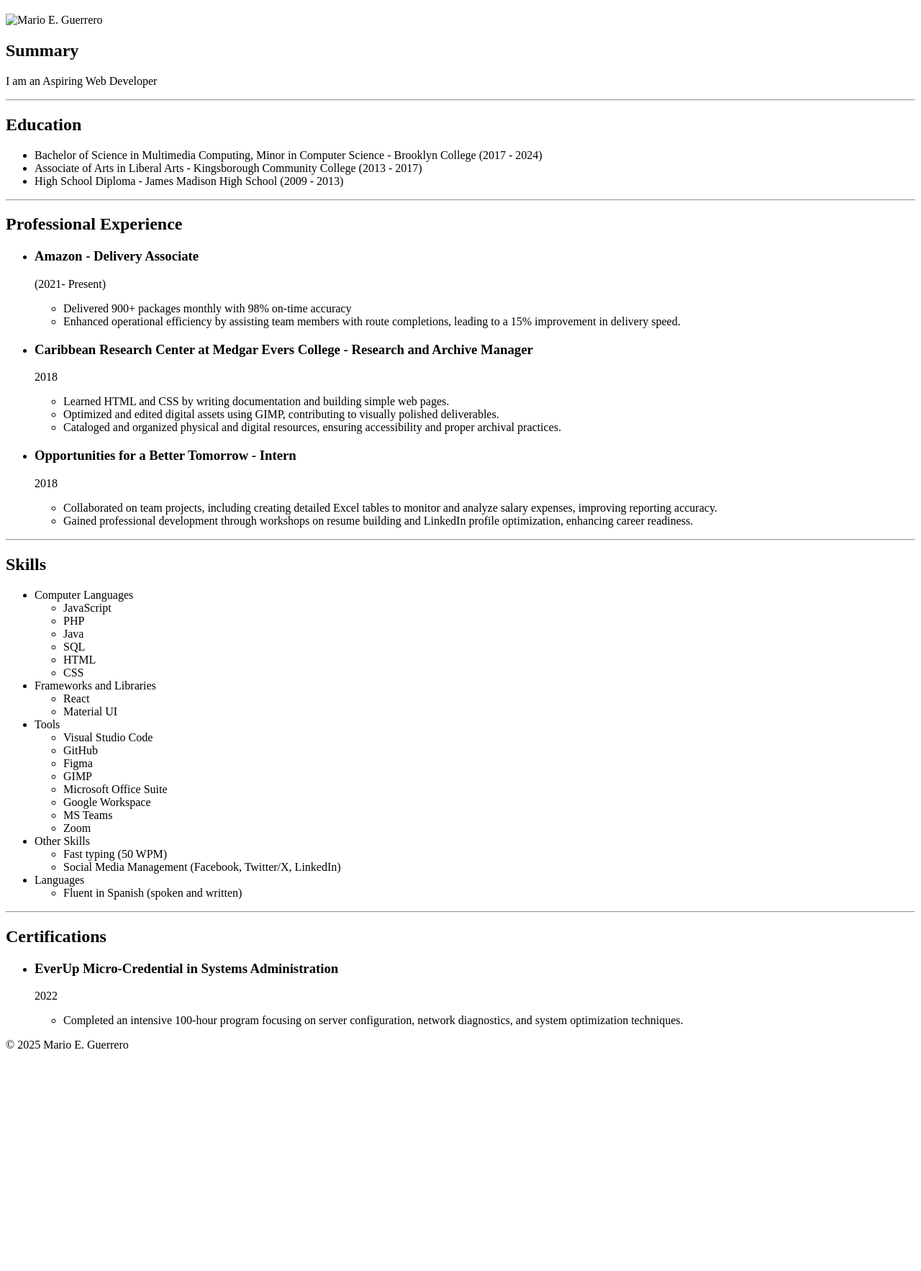
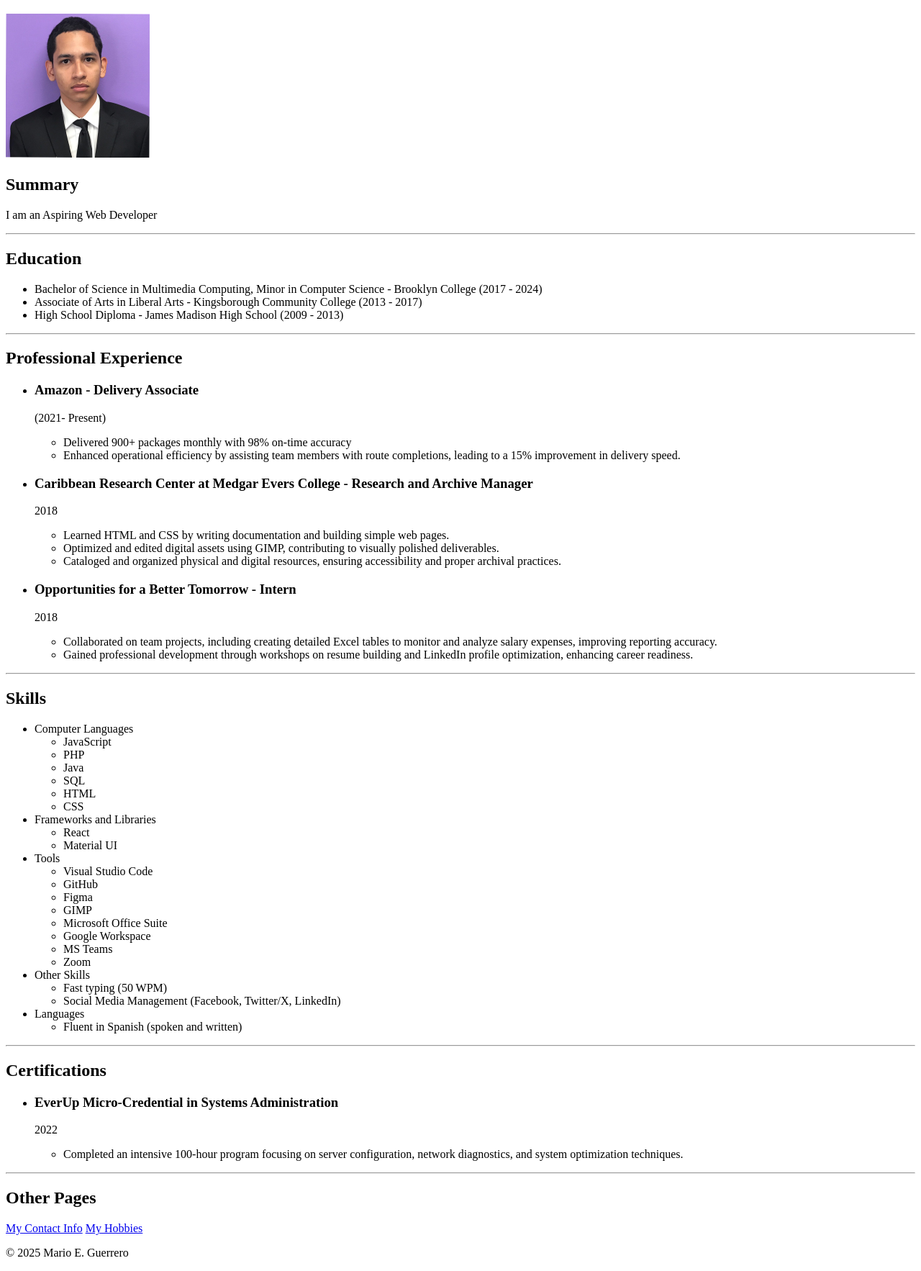
Before and after one commit to mario814/my-resume, a plain HTML site: page index.html in a window 1280 px wide. Shown: the part 61-1827 px from the top of the page at 72% size. Before the commit the page ends 1538 px from the top, so only its background shows below. Drawn offline with Linux system fonts and the light colour scheme.

Commit message:
Update index.html
Fixing errors

```diff
--- a/index.html
+++ b/index.html
@@ -7,7 +7,11 @@
   </head>
   <body>
     <h1>Mario E. Guerrero</h1>
-    <img src ="images/resume_picture.jpeg" alt="Mario E. Guerrero"  height="200">
+    <img
+      src=".\assets/images/resume_picture.jpeg"
+      alt="Mario E. Guerrero"
+      height="200"
+    />
     <h2>Summary</h2>
     <p>I am an Aspiring Web Developer</p>
     <hr />
@@ -143,6 +147,11 @@
         </ul>
       </li>
     </ul>
+
+    <hr />
+    <h2>Other Pages</h2>
+    <a href=".\public\contact.html">My Contact Info</a>
+    <a href=".\public\hobbies.html">My Hobbies</a>
     <footer><p>© 2025 Mario E. Guerrero</p></footer>
   </body>
 </html>
```
